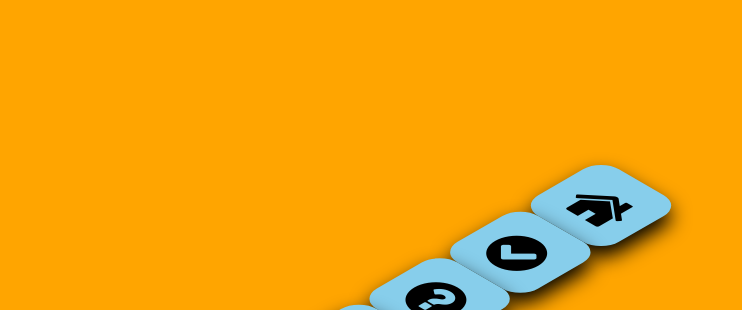
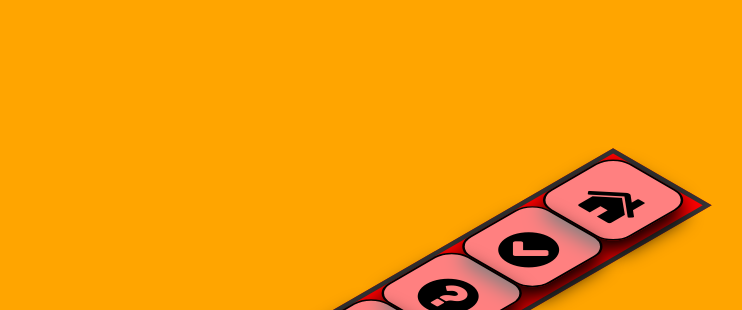
Before and after one commit to gcoreb/gcoreb.github.io, a plain HTML site: page menu.html in a window 1280 px wide. Shown: the top 310 px of the page, without its empty margins (74-816 px from the left). Drawn offline with nearby package versions, Linux system fonts and the light colour scheme.

Commit message:
temp may revert

```diff
--- a/menu.css
+++ b/menu.css
@@ -9,18 +9,21 @@ body {
     background: orange;
 }
 #container {
-    background-color: inherit;
+    background-color: red;
     width: 50px;
     position: relative;
     display: block;
 margin-left: 390px;
     -webkit-transform: rotate(45deg) skew(-15deg, -15deg);
     -moz-transform: rotate(45deg) skew(15deg, 15deg);
+    border: solid 5px;
+    width: 110px;
+    height: 650px;
 }
 li{
     border-radius: 20px;
     list-style-type: none;
-    background: skyblue;
+    background: rgba(255,255,255,0.5);
     color: black;
     height: 90px;
     width: 90px;
@@ -30,13 +33,13 @@ li{
     -webkit-transition: all linear 0.155s;
     font-family: "Lucida Grande";
     font-weight: bold;
+    border: solid black 2px;
+
     }
-.text {
 
+li:hover{
+    background: transparent;
+    color: white;
+    transform: translate(-13px, -13px);
 
 }
-li:hover{
-    background: lavender;
-    color: skyblue;
-    transform: translate(-13px, -13px);
-}
--- a/menu.html
+++ b/menu.html
@@ -31,7 +31,8 @@
   </head>
   <body>
       <h1></h1>
-    <div id=container>
+      <div id="casing">
+    <div id="container">
 
         <li><a href="#"><i class="fa fa-home fa-4x"></a></i></li>
           <li><a href="tasks.html"><i class="fa fa-check-circle fa-4x"></a></i></li>
@@ -40,9 +41,12 @@
         <li><a href="http://facebook.com"><i class="fa fa-facebook fa-4x"></a></i></li>
         <li><a href="http://instagram.com/seventrills"><i class="fa fa-instagram fa-4x"></a></i></li>
         <li><i class="fa fa-smile-o fa-4x"></i></li>
+      </div>
+      </div>
+      <script>
 
-      </div>
-      <script></script>
+
+      </script>
 
 
   </body>
```
